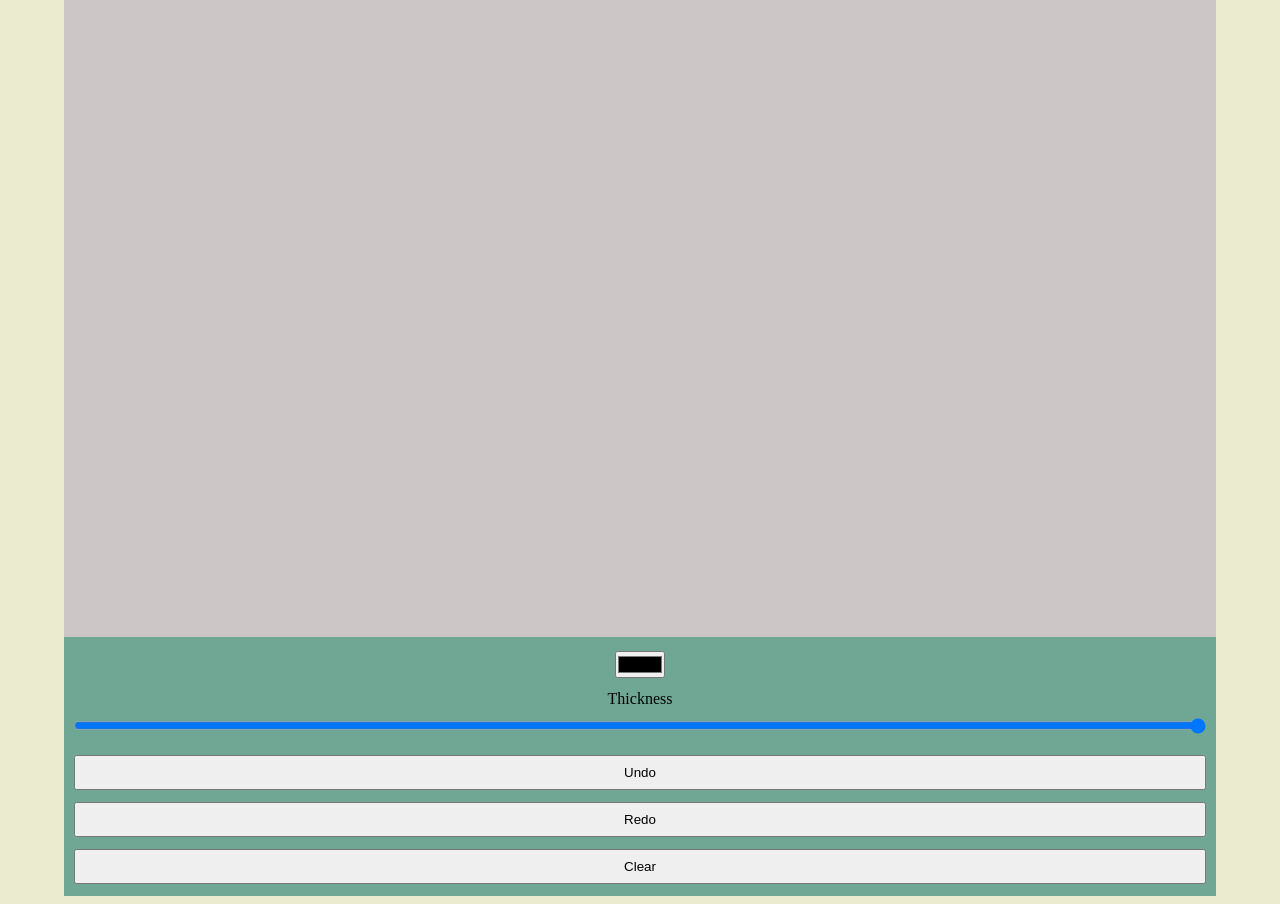
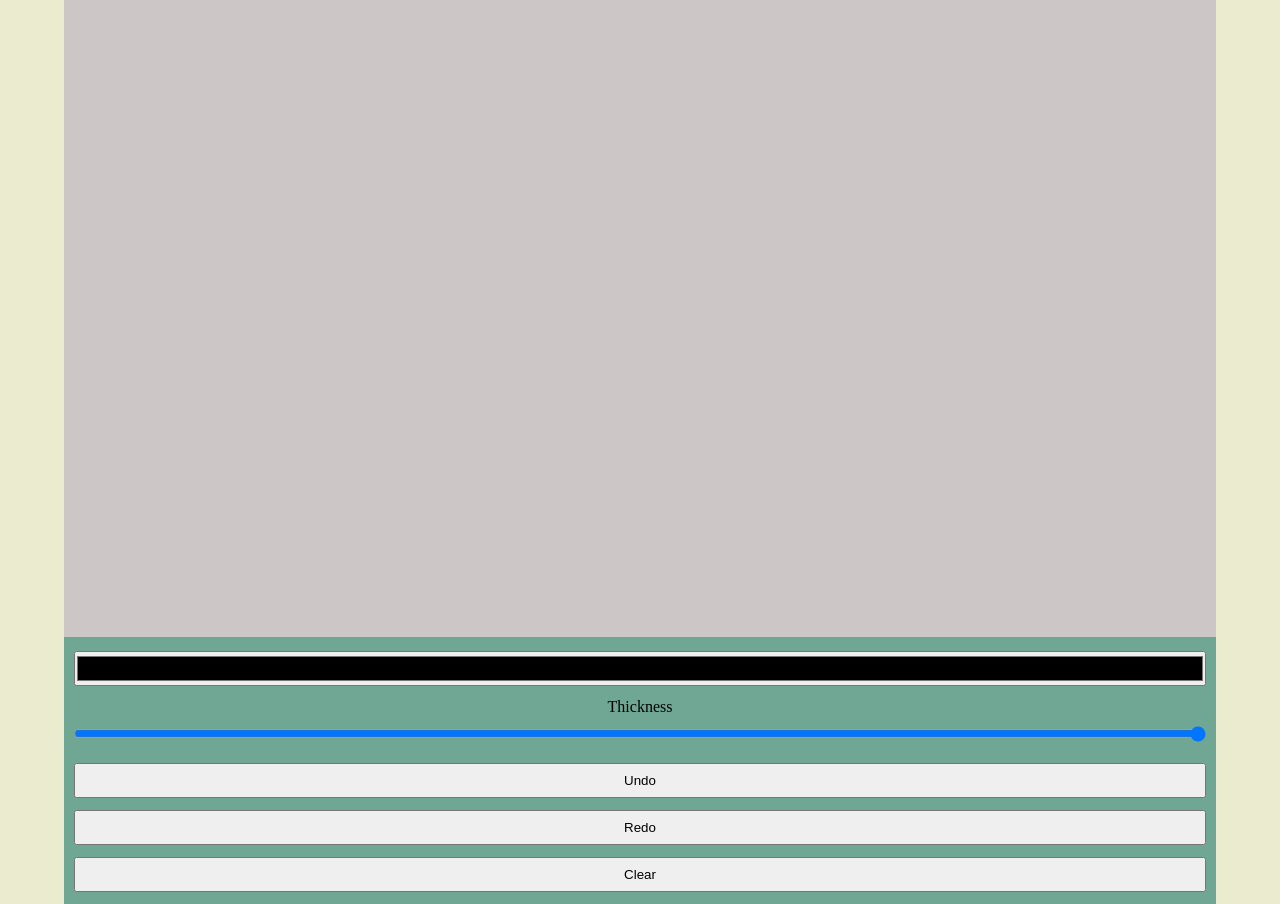
Before and after one commit to RPE8/odin-etch-a-sketch, a website: page index.html in a window 1280 px wide. Shown: the part 43-947 px from the top of the page. Drawn offline with Linux system fonts and the light colour scheme.

Commit message:
Stretch color button

```diff
--- a/style/style.css
+++ b/style/style.css
@@ -40,6 +40,7 @@ canvas {
 }
 
 #tools-menu button,
+#tools-menu input,
 .labeled-input > input {
   width: 100%;
   height: 35px;
```
